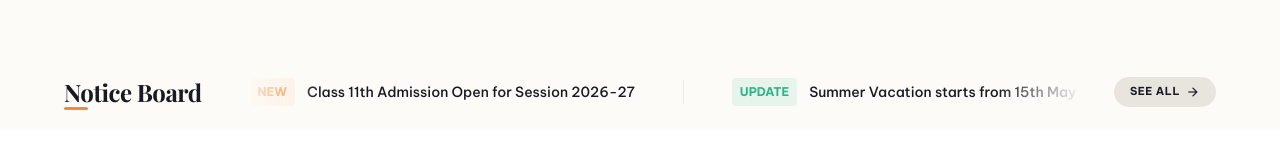
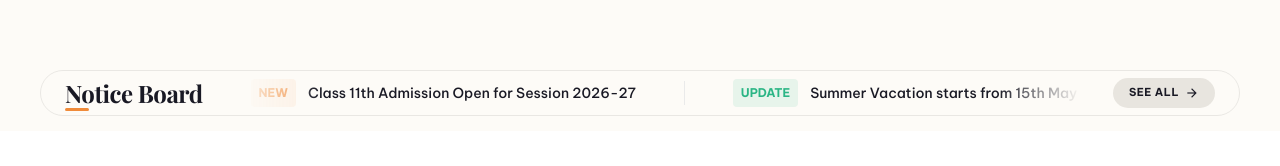
Before and after one commit to Subhampas1/geetascienceintercollege, a React (Vite) app: page / in a window 1280 px wide. Shown: the part 595-761 px from the top of the page. Built offline with nearby package versions, Linux system fonts and the light colour scheme; a web font is replaced by a local one.

Commit message:
Add subtle outline and padding to Notice Board container on large screens

```diff
--- a/src/pages/Home.css
+++ b/src/pages/Home.css
@@ -108,6 +108,9 @@ section {
   max-width: 1200px;
   margin: 0 auto;
   gap: 32px;
+  border: 1px solid rgba(0, 0, 0, 0.08);
+  border-radius: var(--radius-full);
+  padding: 12px 24px;
 }
 
 .notice-header {
```
